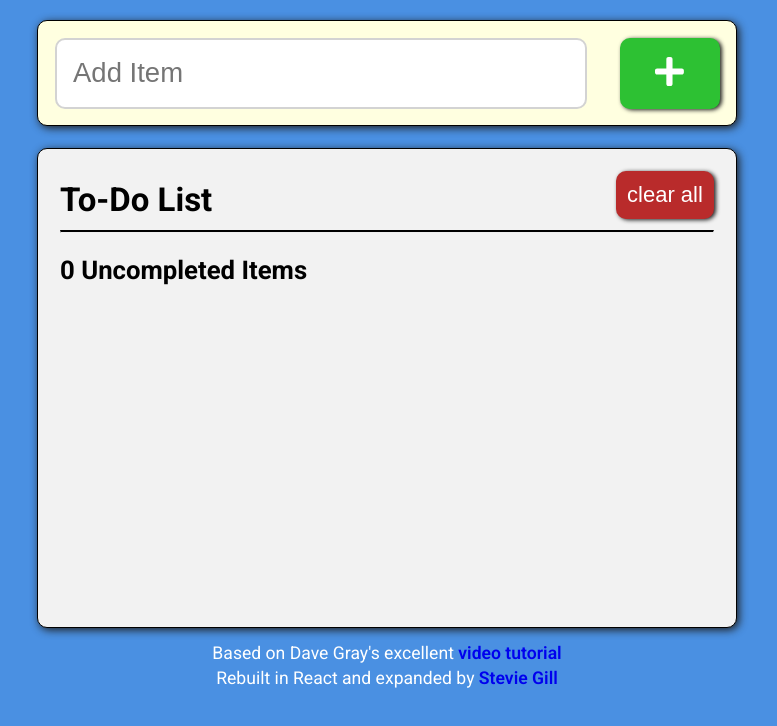
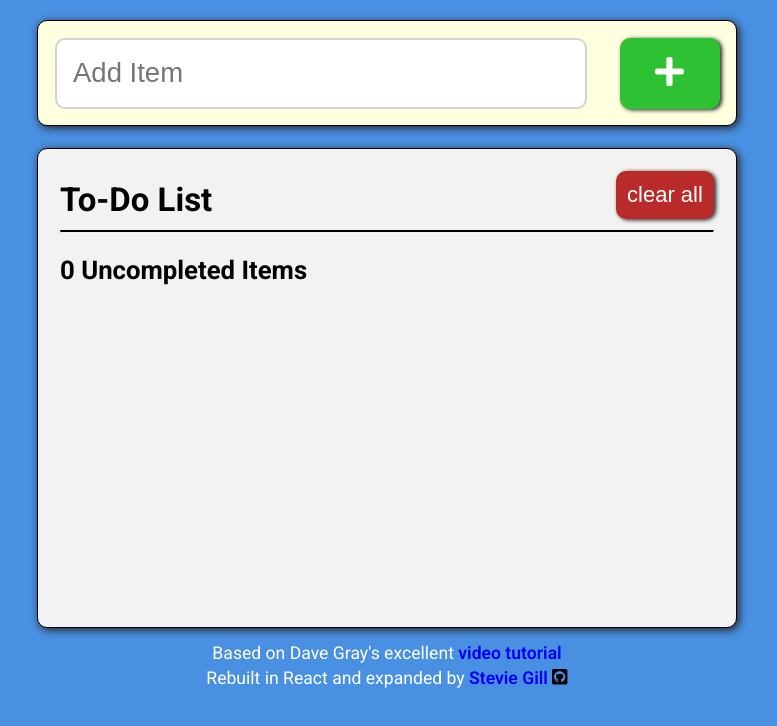
Before and after one commit to caffeinated-pixels/todolist-react, a React (Create React App) app: page / in a window 1280 px wide. Shown: the top 726 px of the page, without its empty margins (253-1030 px from the left). Built offline with nearby package versions, Linux system fonts and the light colour scheme.

Commit message:
Added Github link; plus link title attributes

```diff
--- a/package.json
+++ b/package.json
@@ -5,6 +5,7 @@
   "private": true,
   "dependencies": {
     "@fortawesome/fontawesome-svg-core": "^1.2.32",
+    "@fortawesome/free-brands-svg-icons": "^5.15.2",
     "@fortawesome/free-solid-svg-icons": "^5.15.1",
     "@fortawesome/react-fontawesome": "^0.1.14",
     "@testing-library/jest-dom": "^5.11.8",
--- a/src/Footer.js
+++ b/src/Footer.js
@@ -1,11 +1,18 @@
 import React from 'react'
+import { FontAwesomeIcon } from '@fortawesome/react-fontawesome'
+import { faGithubSquare } from '@fortawesome/free-brands-svg-icons'
 
 export default function Footer() {
   return (
     <footer>
       <p>
         Based on Dave Gray's excellent{' '}
-        <a href="https://youtu.be/y51Cv4wnsPw" target="_blank" rel="noreferrer">
+        <a
+          href="https://youtu.be/y51Cv4wnsPw"
+          target="_blank"
+          rel="noreferrer"
+          title="link to tutorial on YouTube"
+        >
           video tutorial
         </a>
       </p>
@@ -15,8 +22,18 @@ export default function Footer() {
           href="https://steviegill-webportfolio.netlify.app/"
           target="_blank"
           rel="noreferrer"
+          title="Stevie's web app portofolio page"
         >
           Stevie Gill
+        </a>{' '}
+        <a
+          href="https://github.com/caffeinated-pixels/todolist-react"
+          target="_blank"
+          rel="noreferrer"
+          title="To-Do app Github repo"
+          className="githubIcon"
+        >
+          <FontAwesomeIcon icon={faGithubSquare} />
         </a>
       </p>
     </footer>
--- a/src/styles/_base.scss
+++ b/src/styles/_base.scss
@@ -66,6 +66,10 @@ footer {
   @include mq(768px) {
     font-size: 0.8rem;
   }
+
+  .githubIcon {
+    color: black;
+  }
 }
 
 hr {
--- a/src/styles/main.css
+++ b/src/styles/main.css
@@ -47,6 +47,10 @@ footer p {
     font-size: 0.8rem;
     /* lets us pass content block into mixin */
   }
+}
+
+footer .githubIcon {
+  color: black;
 }
 
 hr {
```
Also changed, not shown: src/styles/main.min.css, 1 other file (tests, documents, lock files or other folders).
